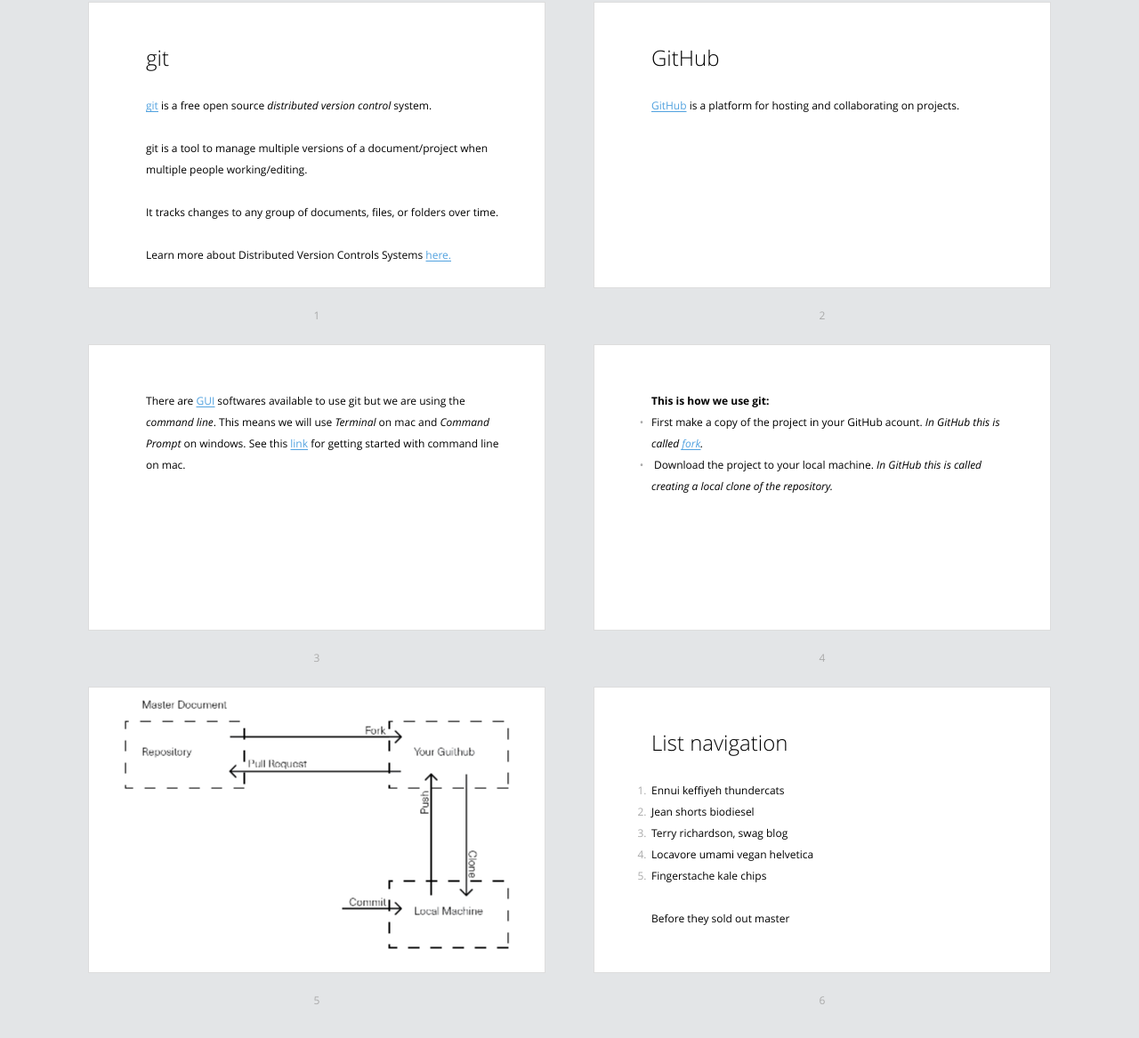
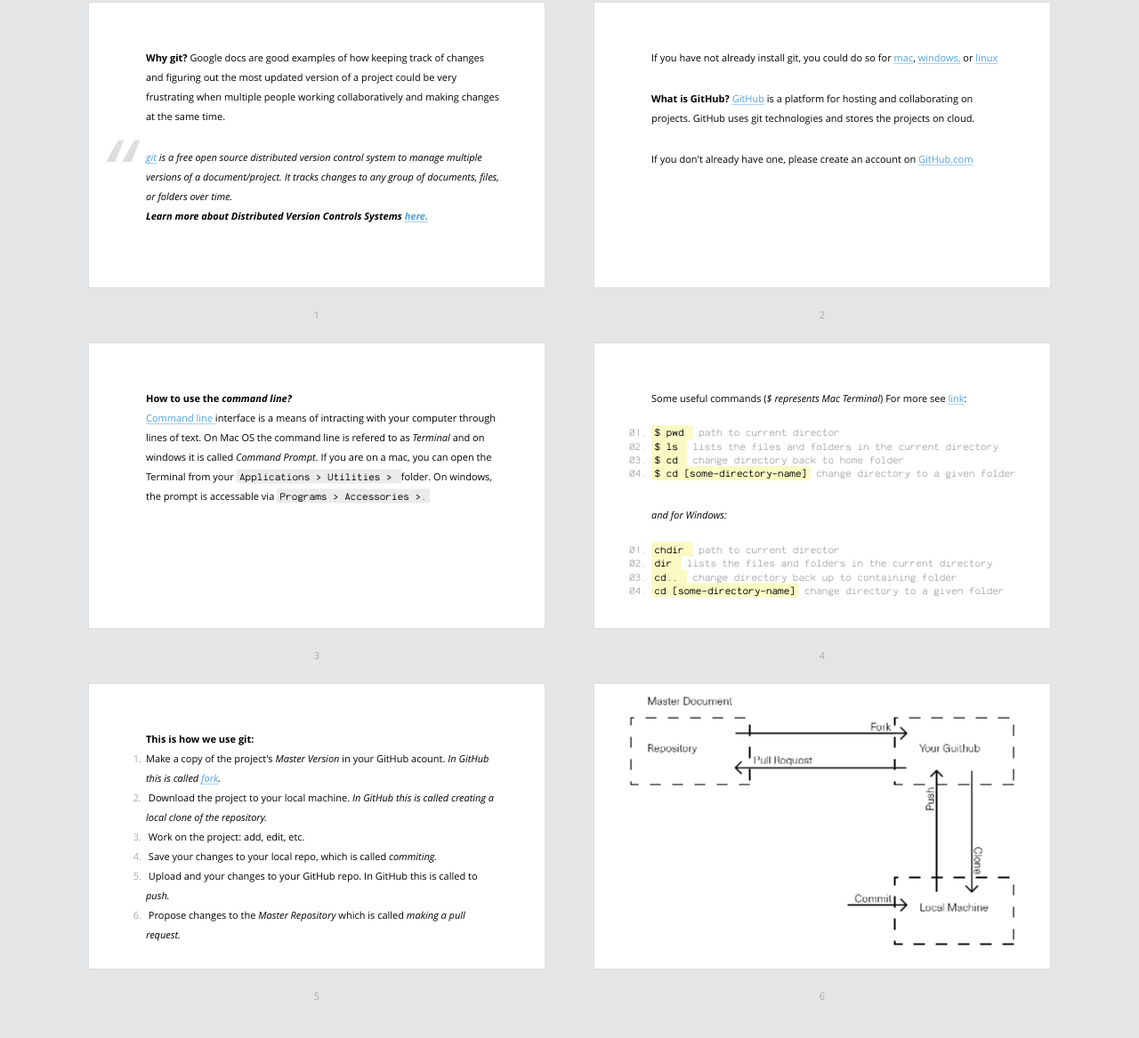
Before and after one commit to viztech/viztech.github.io, a website: page intro_to_git.html in a window 1280 px wide. Shown: the part 175-1342 px from the top of the page at 89% size. Drawn offline with Linux system fonts and the light colour scheme.

Commit message:
added command line and step by step

```diff
--- a/intro_to_git.html
+++ b/intro_to_git.html
@@ -21,70 +21,100 @@
 		<ul>
 		</ul>
 	</section>-->
-	<section class="slide"><div>
+	<section class="slide visited"><div>
 
-		<h2>git</h2>
-			<p><a href="https://git-scm.com/" target="_blank">git</a> is a free open source <i>distributed version control</i> system.
-			</p>
-			<p>git is a tool to manage multiple versions of a document/project when multiple people working/editing.
-			</p>
-			<p>It tracks changes to any group of documents, files, or folders over time.</p>
-			<p>Learn more about Distributed Version Controls Systems <a href="https://git-scm.com/book/en/v2/Getting-Started-About-Version-Control" target="_blanck"> here.</a> </p>
-			<p>install git for <a href="https://git-scm.com/book/en/v2/Getting-Started-Installing-Git#Installing-on-Mac" target="_blank">mac</a>, <a href="https://git-scm.com/book/en/v2/Getting-Started-Installing-Git#Installing-on-Windows" target="_blank">windows,</a> or <a href="https://git-scm.com/book/en/v2/Getting-Started-Installing-Git#Installing-on-Linux" target="_blank"> linux</a></p>
+		<!-- <h2>git</h2> -->
+
+
+					<p>
+						<strong>Why git? </strong>
+					 Google docs are good examples of how keeping track of changes and figuring out the most updated version of a project could be very frustrating when multiple people working collaboratively and making changes at the same time.
+					</p>
+
+			<figure>
+				<blockquote>
+			<p><a href="https://git-scm.com/" target="_blank">git</a> is a free open source <i>distributed version control</i> system to manage multiple versions of a document/project.
+			It tracks changes to any group of documents, files, or folders over time.</p>
+			</blockquote>
+			<figcaption>Learn more about Distributed Version Controls Systems <a href="https://git-scm.com/book/en/v2/Getting-Started-About-Version-Control" target="_blanck"> here.</a> </figcaption>
+			</figure>
+
 		<!-- <img src="pictures/wide.png" alt=""> -->
 	</div></section>
-	<section class="slide"><div>
-		<h2>GitHub</h2>
+	<section class="slide" ><div>
+		<p>If you have not already install git, you could do so for <a href="https://git-scm.com/book/en/v2/Getting-Started-Installing-Git#Installing-on-Mac" target="_blank">mac</a>, <a href="https://git-scm.com/book/en/v2/Getting-Started-Installing-Git#Installing-on-Windows" target="_blank">windows,</a> or <a href="https://git-scm.com/book/en/v2/Getting-Started-Installing-Git#Installing-on-Linux" target="_blank"> linux</a></p>
 		<ol>
-			<p><a href="https://guides.github.com/activities/hello-world/" target="_blanck">GitHub</a> is a platform for hosting and collaborating on projects.</p>
+			<p><strong>What is GitHub?</strong> <a href="https://guides.github.com/activities/hello-world/" target="_blanck">GitHub</a> is a platform for hosting and collaborating on projects. GitHub uses git technologies and stores the projects on cloud.</p>
+			<p> If you don't already have one, please create an account on <a href="https://github.com/">GitHub.com</a>
+			</p>
 		</ol>
 
 	</div></section>
 	<section class="slide"><div>
-		<p>There are <a href="https://git-scm.com/downloads/guis">GUI</a> softwares available to use git but we are using the <i>command line</i>.
-		This means we will use <i>Terminal</i> on mac and <i>Command Prompt</i> on windows. See this <a href="http://blog.teamtreehouse.com/introduction-to-the-mac-os-x-command-line">link</a> for getting started with command line on mac.</p>
+		 <strong> How to use the <i>command line? </i></strong>
+		<p> <a href="https://en.wikipedia.org/wiki/Command-line_interface">Command line </a>interface is a means of intracting with your computer through lines of text. On Mac OS the command line is refered to as <i>Terminal</i> and on windows it is called <i>Command Prompt</i>. If you are on a mac, you can open the Terminal from your <code>Applications > Utilities > </code>folder. On windows, the prompt is accessable via <code>Programs > Accessories >. </code>
 	</div></section>
+	<section class="slide">
+		<div>
+			<p>
+				Some useful commands (<i>$ represents Mac Terminal</i>) <small>For more see <a href="http://blog.teamtreehouse.com/introduction-to-the-mac-os-x-command-line">link</a></small>:
+			</p>
+				<pre>
+					<code style="line-height: 0.7"><mark>$ pwd </mark><mark class="comment"> path to current director </mark>
+					</code>
+					<code style="line-height: 0.7"><mark>$ ls </mark><mark class="comment"> lists the files and folders in the current directory </mark>
+					</code>
+					<code style="line-height: 0.7"><mark>$ cd </mark><mark class="comment"> change directory back to home folder </mark>
+					</code>
+					<code style="line-height: 0.7"><mark>$ cd [some-directory-name]</mark><mark class="comment"> change directory to a given folder </mark>
+					</code>
+				</pre>
+				<p><i>and for Windows:</i></p>
+				<pre>
+					<code style="line-height: 0.7"><mark>chdir </mark><mark class="comment"> path to current director </mark>
+					</code>
+					<code style="line-height: 0.7"><mark>dir </mark><mark class="comment"> lists the files and folders in the current directory </mark>
+					</code>
+					<code style="line-height: 0.7"><mark>cd.. </mark><mark class="comment"> change directory back up to containing folder </mark>
+					</code>
+					<code style="line-height: 0.7"><mark>cd [some-directory-name]</mark><mark class="comment"> change directory to a given folder </mark>
+					</code>
+				</pre>
+
+			</p></div></section>
 	<section class="slide"><div>
 		<strong>This is how we use git:</strong>
 
-		<ul>
+		<ol>
 			<!-- <li>Any folder on your computer could become a git repository if you run <code>git init</code> in it's containing folder in terminal</li> -->
 
-			<li>First make a copy of the project in your GitHub acount. <i>In GitHub this is called <a href="https://help.github.com/articles/fork-a-repo/" target="_blank"> fork</a>.</i>
+			<li>Make a copy of the project's <i> Master Version </i> in your GitHub acount. <i>In GitHub this is called <a href="https://help.github.com/articles/fork-a-repo/" target="_blank"> fork</a>.</i>
 			</li>
-			<li>
+			<li class="next">
 				Download the project to your local machine. <i>In GitHub this is called creating a local clone of the repository.</i>
 			</li>
-		</ul>
+			<li class="next">
+				Work on the project: add, edit, etc.
+			</li>
+			<li class="next">
+				Save your changes to your local repo, which is called<i> commiting. </i>
+			</li>
+			<li class="next">
+				Upload and your changes to your GitHub repo. In GitHub this is called to <i> push.</i>
+			</li>
+			<li class="next">
+				Propose changes to the <i> Master Repository</i> which is called <i> making a pull request.</i>
+			</li>
+
+		</ol>
 
 	</div></section>
-	<!-- <section class="slide shout"><div>
-		<img src="pictures/square.png" alt="" class="place t l">
-		<img src="pictures/square.png" alt="" class="place t">
-		<img src="pictures/square.png" alt="" class="place t r">
-		<img src="pictures/square.png" alt="" class="place l">
-		<img src="pictures/square.png" alt="" class="place">
-		<img src="pictures/square.png" alt="" class="place r">
-		<img src="pictures/square.png" alt="" class="place b l">
-		<img src="pictures/square.png" alt="" class="place b">
-		<img src="pictures/square.png" alt="" class="place b r">
-	</div></section> -->
 	<section class="slide"><div>
 		<p>
 		<img src="images/git_intro.png" alt="" class="place">
 	</p>
 	</div></section>
-	<section class="slide"><div>
-		<h2>List navigation</h2>
-		<ol>
-			<li>Ennui keffiyeh thundercats</li>
-			<li class="next">Jean shorts biodiesel</li>
-			<li class="next">Terry richardson, swag blog</li>
-			<li class="next">Locavore umami vegan helvetica</li>
-			<li class="next">Fingerstache kale chips</li>
-		</ol>
-		<p class="next">Before they sold out master</p>
-	</div></section>
+
 <!-- 	<p class="badge"><a href="https://github.com/shower/shower">Fork me on Github</a></p>
  -->	<!--
 		To hide progress bar from entire presentation
```
Also changed, not shown: bower_components/shower-bright/styles/screen.css, 1 other file.
